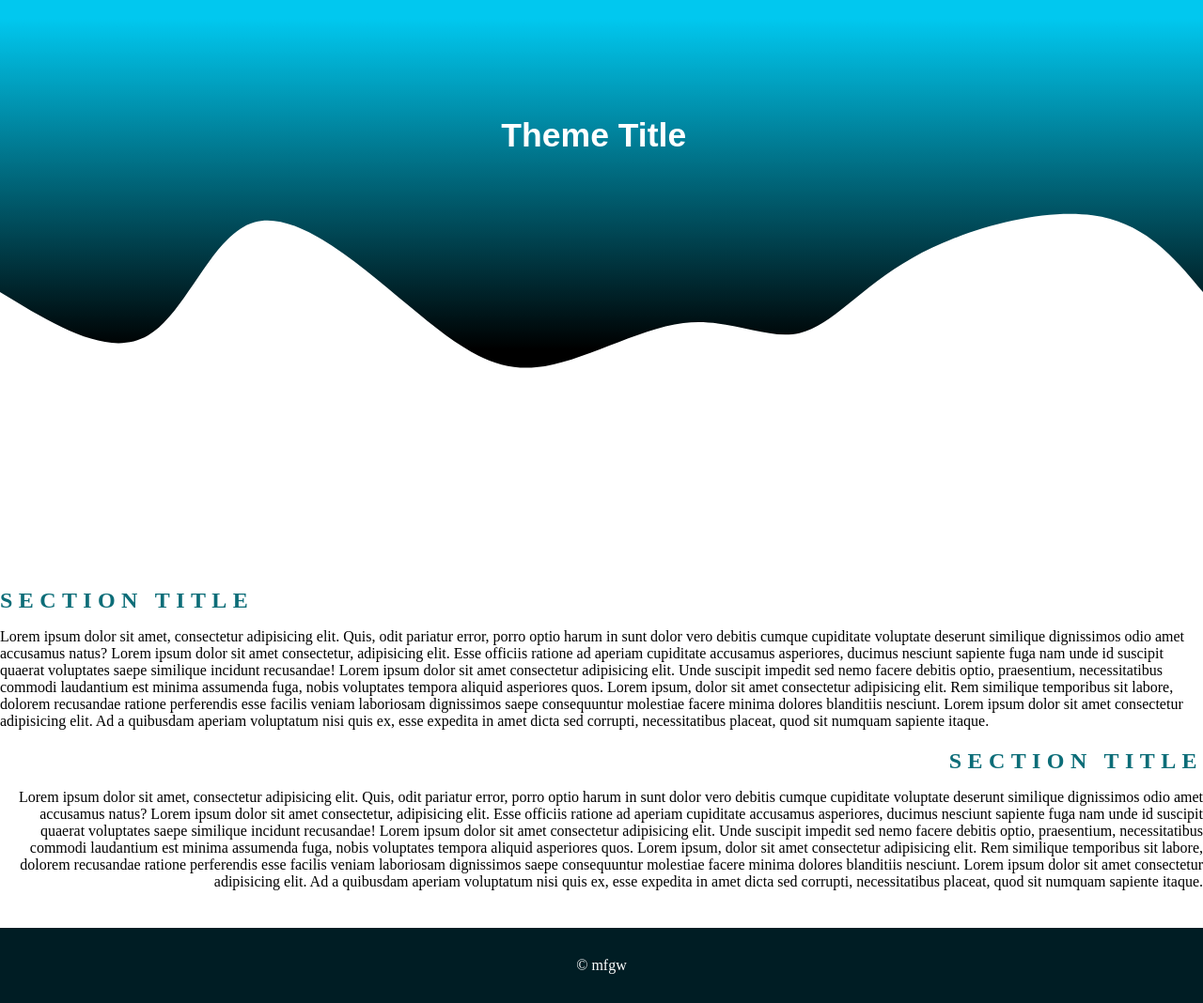
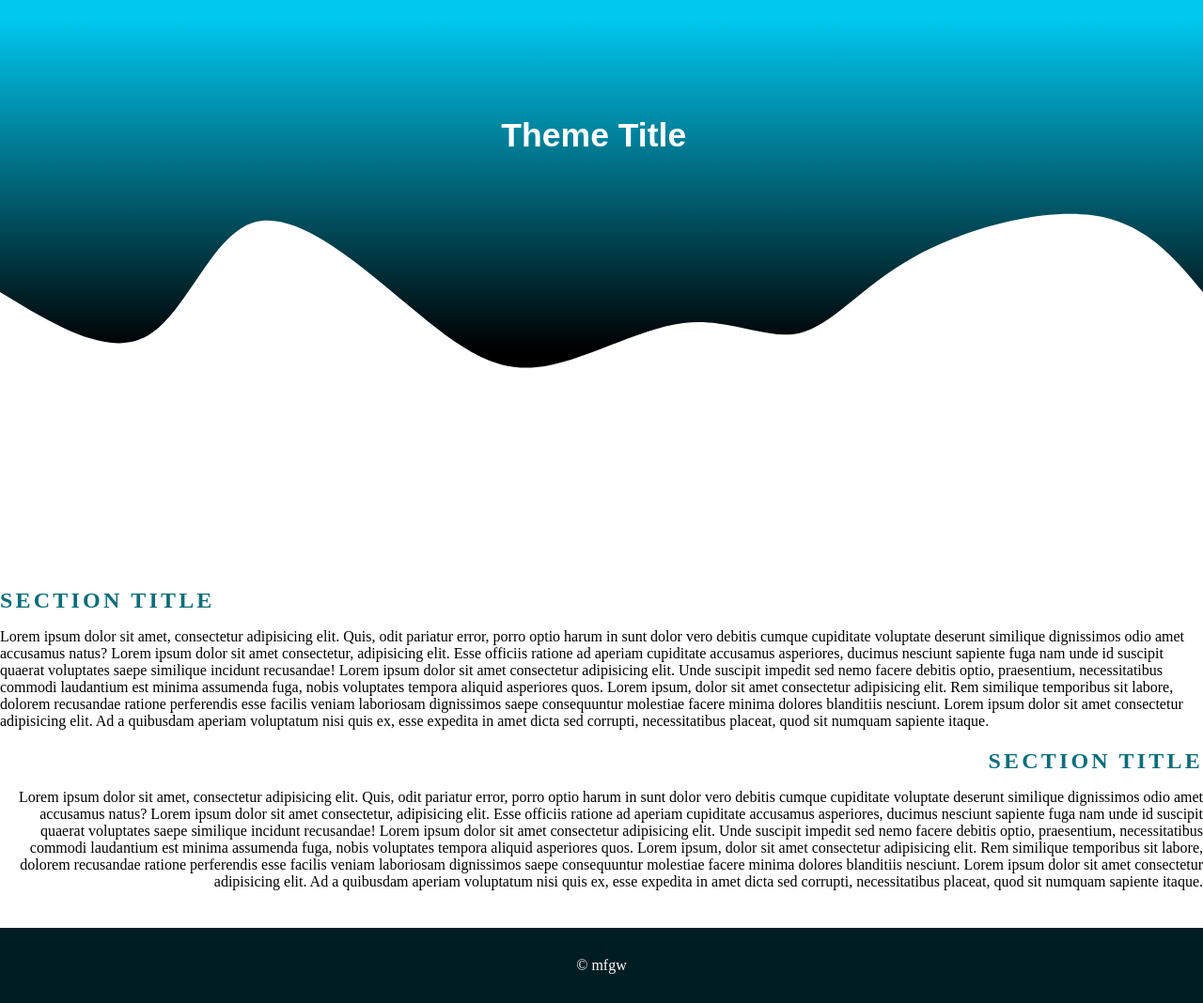
Before and after one commit to bridgemami/D1-8-9-22, a plain HTML site: page index.html in a window 1280 px wide. Shown: the whole page at 94% size. Drawn offline with Linux system fonts and the light colour scheme.

```diff
--- a/css/style.css
+++ b/css/style.css
@@ -1,6 +1,11 @@
 * {
     padding: 0;
     margin: 0;
+}
+
+section {
+    position: relative;
+    top: 0;
 }
 
 .heavy {
@@ -11,8 +16,12 @@
 h2 {
     color: #0C6D78;
     font-family: serif;
-    letter-spacing: 0.5vw;
+    letter-spacing: 0.25vw;
     margin-bottom: 2vh;
+}
+
+p {
+    font-family: serif;
 }
 
 .space {
```
